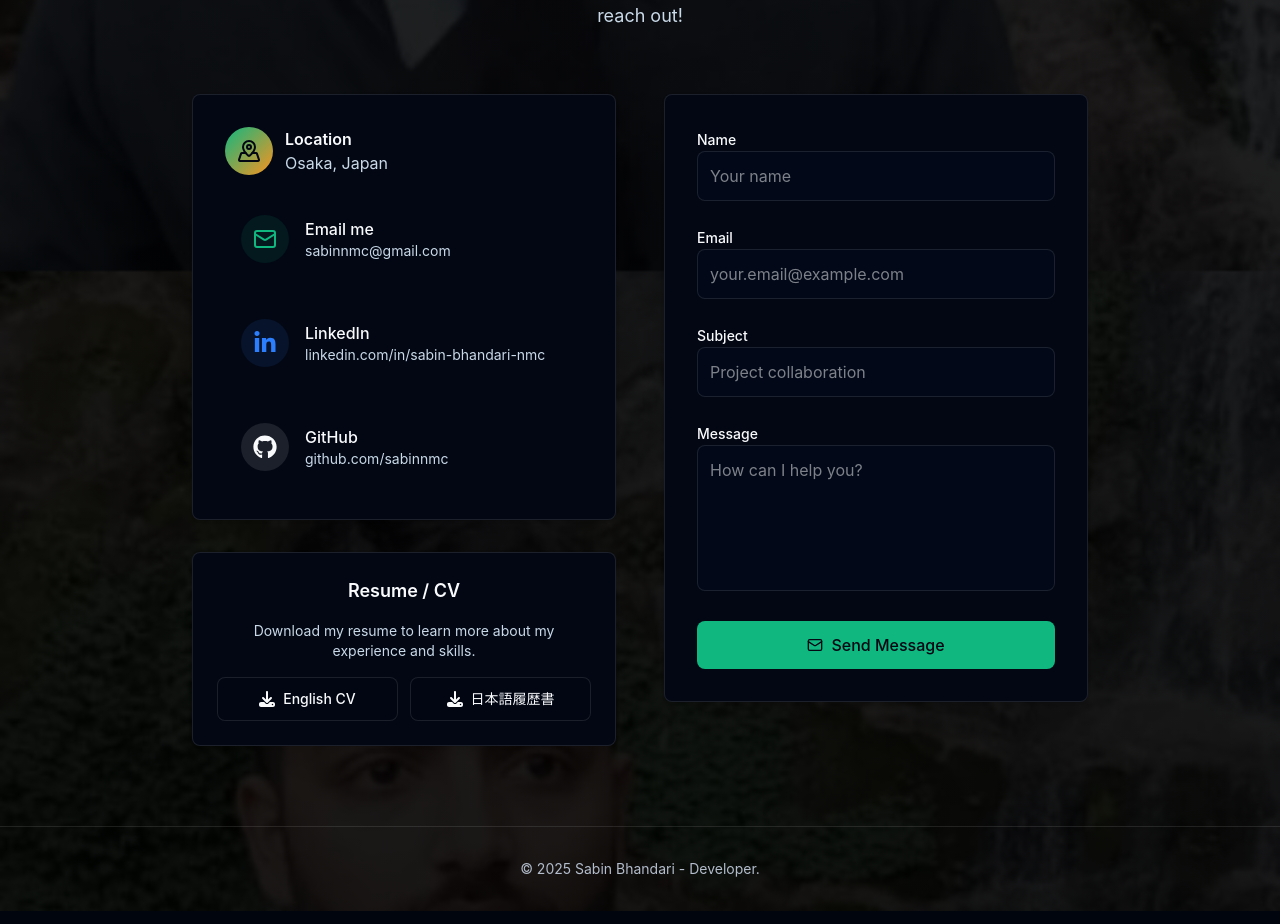
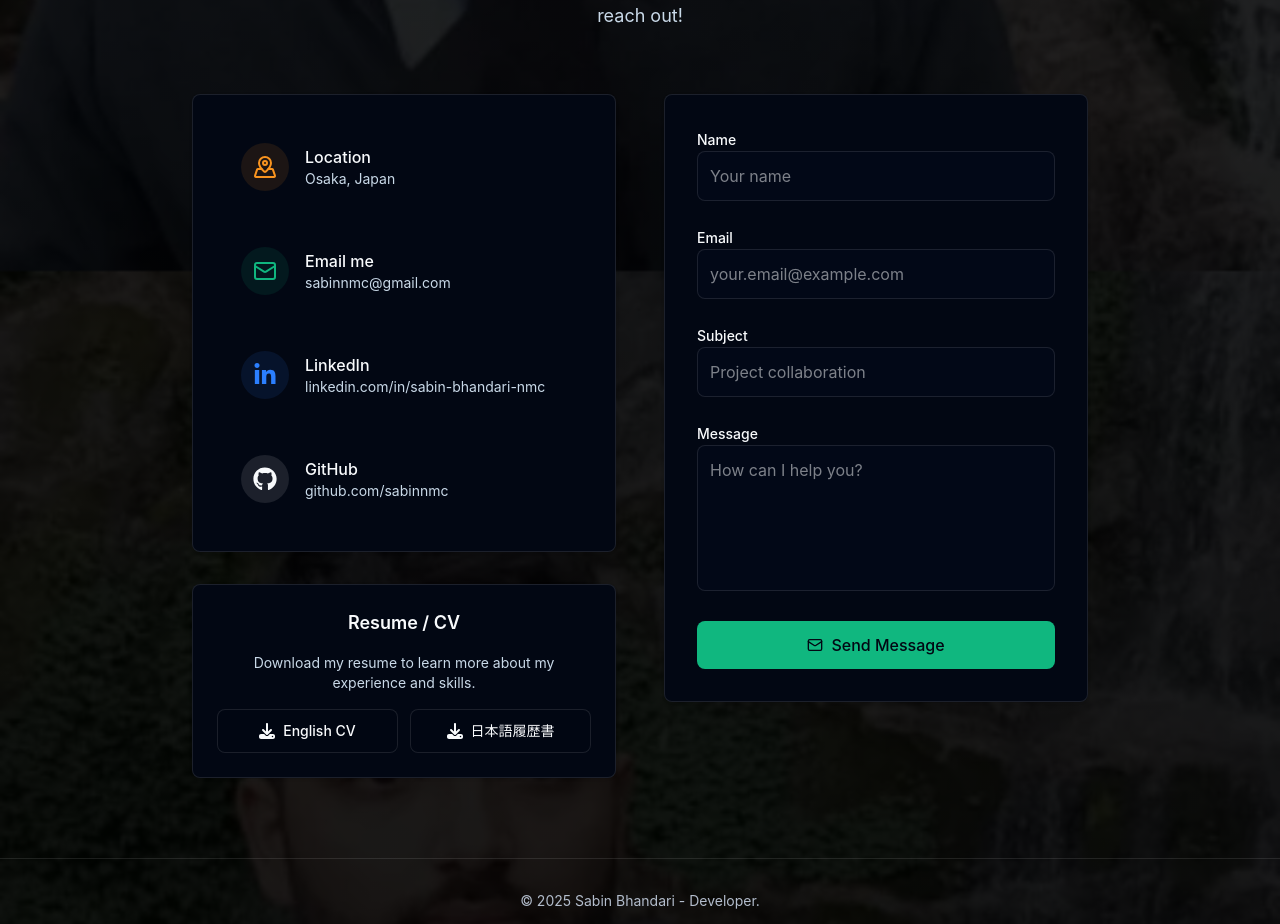
Before and after one commit to sabinnmc/sabinnmc.github.io, a React (Vite) app: page / in a window 1280 px wide. Shown: the part 7409-8333 px from the top of the page. Built offline with nearby package versions, Linux system fonts and the light colour scheme.

Commit message:
refactor: update ContactSection location styling with adjusted padding and typography

```diff
--- a/src/components/sections/ContactSection.tsx
+++ b/src/components/sections/ContactSection.tsx
@@ -136,13 +136,13 @@ export const ContactSection = () => {
             <div className="space-y-8">
               <Card className="p-8 glass border-glass-border">
                 <div className="space-y-6">
-                  <div className="flex items-center gap-3 mb-6">
-                    <div className="w-12 h-12 bg-gradient-primary rounded-full flex items-center justify-center">
-                      <LuMapPinned className="w-6 h-6 text-primary-foreground" />
+                  <div className="flex items-center gap-4 p-4 rounded-lg">
+                    <div className="w-12 h-12 bg-accent/10 rounded-full flex items-center justify-center">
+                      <LuMapPinned className="w-6 h-6 text-accent" />
                     </div>
                     <div>
-                      <h3 className="font-semibold text-foreground">{t('contact.location.title')}</h3>
-                      <p className="text-foreground-secondary">{t('contact.location')}</p>
+                      <p className="font-medium text-foreground">{t('contact.location.title')}</p>
+                      <p className="text-sm text-foreground-secondary">{t('contact.location')}</p>
                     </div>
                   </div>
 
```
